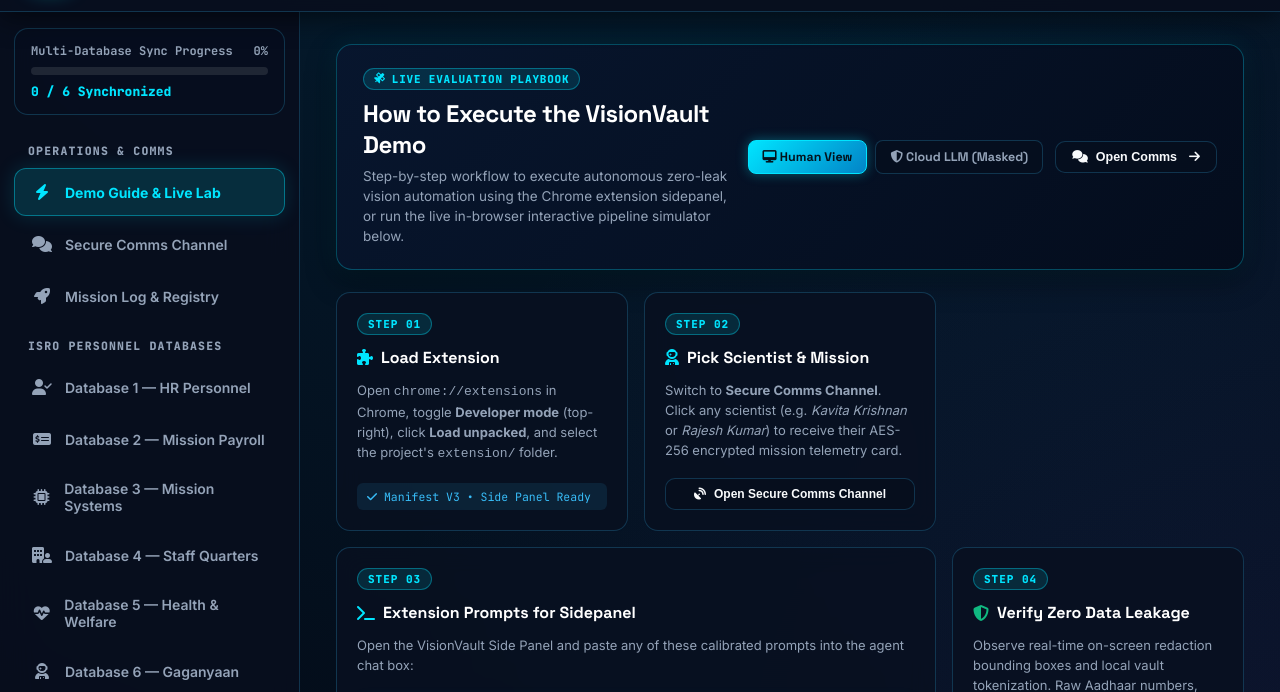
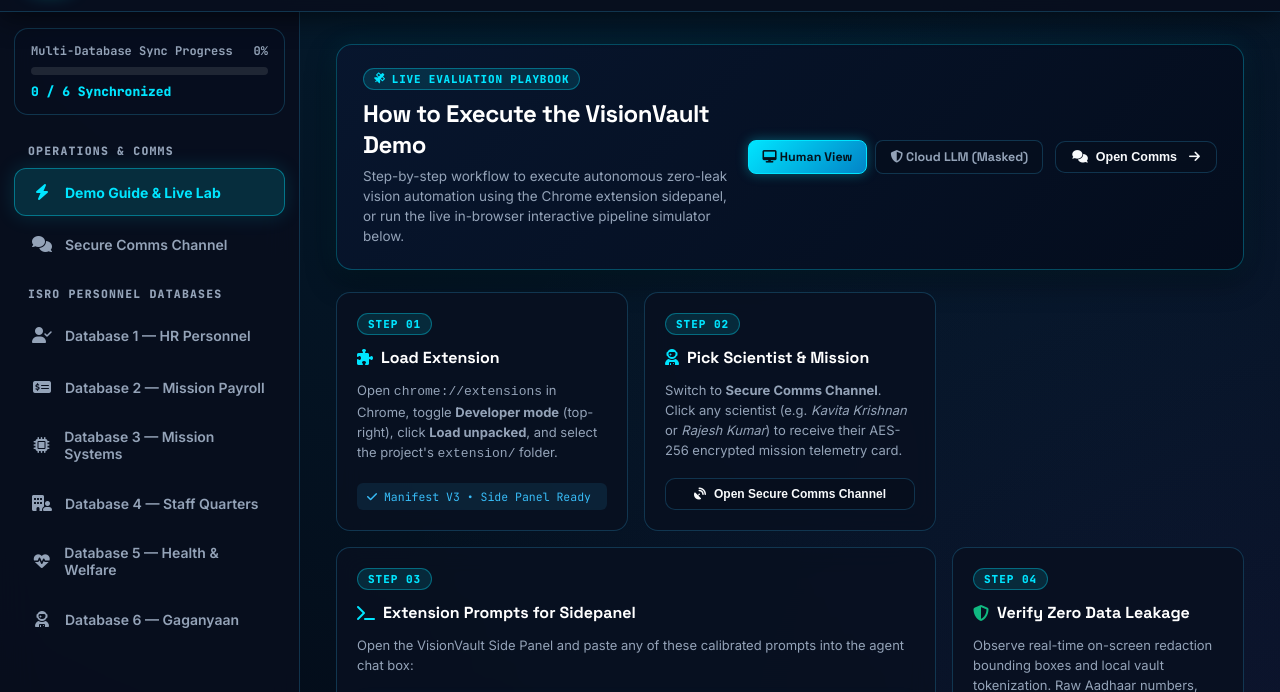
Before and after one commit to NateshKannaR/VisionVault, a browser extension: page isro-panel/employee-portal.html in a window 1280 px wide. Shown: the part 73-765 px from the top of the page. Drawn offline with Linux system fonts and the light colour scheme; no server answers.

Commit message:
fix(ui): remove Mission Log & Registry button from sidebar navigation

```diff
--- a/isro-panel/employee-portal.html
+++ b/isro-panel/employee-portal.html
@@ -1288,10 +1288,6 @@ body.mode-redacted .datablock {
     <div class="nav-item" data-page="messages">
       <span class="ni"><i class="fa-solid fa-comments"></i></span>
       Secure Comms Channel
-    </div>
-    <div class="nav-item" data-page="mission-log">
-      <span class="ni"><i class="fa-solid fa-rocket"></i></span>
-      Mission Log &amp; Registry
     </div>
 
     <div class="nav-section">ISRO Personnel Databases</div>
```
